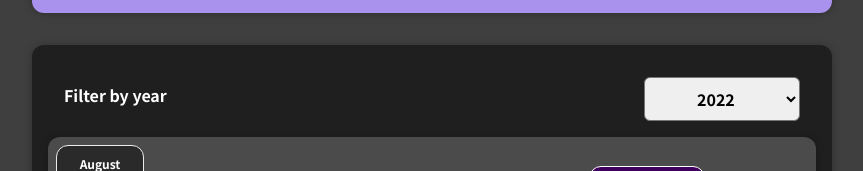
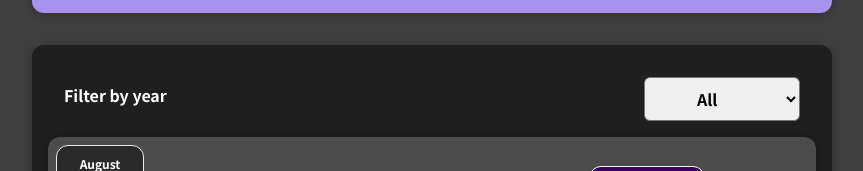
Before and after one commit to jinxuan-owyong/expenses-react, a React (Create React App) app: page / in a window 1280 px wide. Shown: the part 291-462 px from the top of the page, without its empty margins (208-1071 px from the left). Built offline with nearby package versions, Linux system fonts and the light colour scheme.

Commit message:
Fix bug when adding expense

```diff
--- a/src/App.js
+++ b/src/App.js
@@ -1,15 +1,41 @@
-import React from "react";
+import React, { useState } from "react";
 import NewExpense from "./components/NewExpense/NewExpense";
 import Expenses from "./components/Expenses/Expenses";
 
+const DUMMY_EXPENSES = [
+  {
+    id: "e1",
+    title: "Toilet Paper",
+    amount: 94.12,
+    date: new Date(2020, 7, 14),
+  },
+  { id: "e2", title: "New TV", amount: 799.49, date: new Date(2021, 2, 12) },
+  {
+    id: "e3",
+    title: "Car Insurance",
+    amount: 294.67,
+    date: new Date(2021, 2, 28),
+  },
+  {
+    id: "e4",
+    title: "New Desk (Wooden)",
+    amount: 450,
+    date: new Date(2021, 5, 12),
+  },
+];
+
 function App() {
-  const handleAddExpense = function (expense) {
-    console.log(expense);
+  const [expenses, setExpenses] = useState(DUMMY_EXPENSES);
+  const handleAddExpense = function (newExpense) {
+    setExpenses((prevExpenses) => {
+      return [newExpense, ...prevExpenses];
+    });
   };
+
   return (
     <div>
       <NewExpense onAddExpense={handleAddExpense} />
-      <Expenses />
+      <Expenses items={expenses} />
     </div>
   );
 }
--- a/src/components/Expenses/Expenses.js
+++ b/src/components/Expenses/Expenses.js
@@ -1,32 +1,11 @@
+/* eslint-disable react/prop-types */
 import React, { useState } from "react";
 import "./Expenses.css";
 import Card from "../UI/Card";
 import ExpenseItem from "./ExpenseItem";
 import ExpenseFilter from "./ExpensesFilter";
 
-const Expenses = function () {
-  const expenses = [
-    {
-      id: "e1",
-      title: "Toilet Paper",
-      amount: 94.12,
-      date: new Date(2020, 7, 14),
-    },
-    { id: "e2", title: "New TV", amount: 799.49, date: new Date(2021, 2, 12) },
-    {
-      id: "e3",
-      title: "Car Insurance",
-      amount: 294.67,
-      date: new Date(2021, 2, 28),
-    },
-    {
-      id: "e4",
-      title: "New Desk (Wooden)",
-      amount: 450,
-      date: new Date(2021, 5, 12),
-    },
-  ];
-
+const Expenses = function (props) {
   const processExpenses = function (exp) {
     return exp.map((e) => {
       return (
@@ -40,19 +19,24 @@ const Expenses = function () {
     });
   };
 
-  const [filteredItems, setFilteredItems] = useState(processExpenses(expenses));
-  const handleYearChange = function (year) {
-    const filteredItems = expenses.filter(
+  const [selectedYear, setSelectedYear] = useState("All");
+
+  const handleYearChange = (newYear) => {
+    setSelectedYear(newYear);
+  };
+
+  const filterItemsByYear = function (year) {
+    if (year === "All") return props.items;
+    return props.items.filter(
       (expense) => expense.date.getFullYear() === +year
     );
-    setFilteredItems(processExpenses(filteredItems));
   };
 
   return (
     <Card className="expenses">
       <div>
         <ExpenseFilter onYearChange={handleYearChange} />
-        {filteredItems}
+        {processExpenses(filterItemsByYear(selectedYear))}
       </div>
     </Card>
   );
--- a/src/components/Expenses/ExpensesFilter.js
+++ b/src/components/Expenses/ExpensesFilter.js
@@ -11,6 +11,7 @@ const ExpensesFilter = function (props) {
       <div className="expenses-filter__control">
         <label>Filter by year</label>
         <select onChange={handleSelectYear}>
+          <option value="All">All</option>
           <option value="2022">2022</option>
           <option value="2021">2021</option>
           <option value="2020">2020</option>
--- a/src/components/NewExpense/ExpenseForm.js
+++ b/src/components/NewExpense/ExpenseForm.js
@@ -47,12 +47,15 @@ const ExpenseForm = function (props) {
 
   const handleFormSubmit = function (ev) {
     ev.preventDefault();
+    const isEmpty = !(userInput.title && userInput.amount && userInput.date);
+    if (isEmpty) return;
+
     props.onSaveExpenseData(userInput);
     setUserInput({
-      title: '',
-      amount: '',
-      date: ''
-    })
+      title: "",
+      amount: "",
+      date: "",
+    });
   };
 
   return (
```
